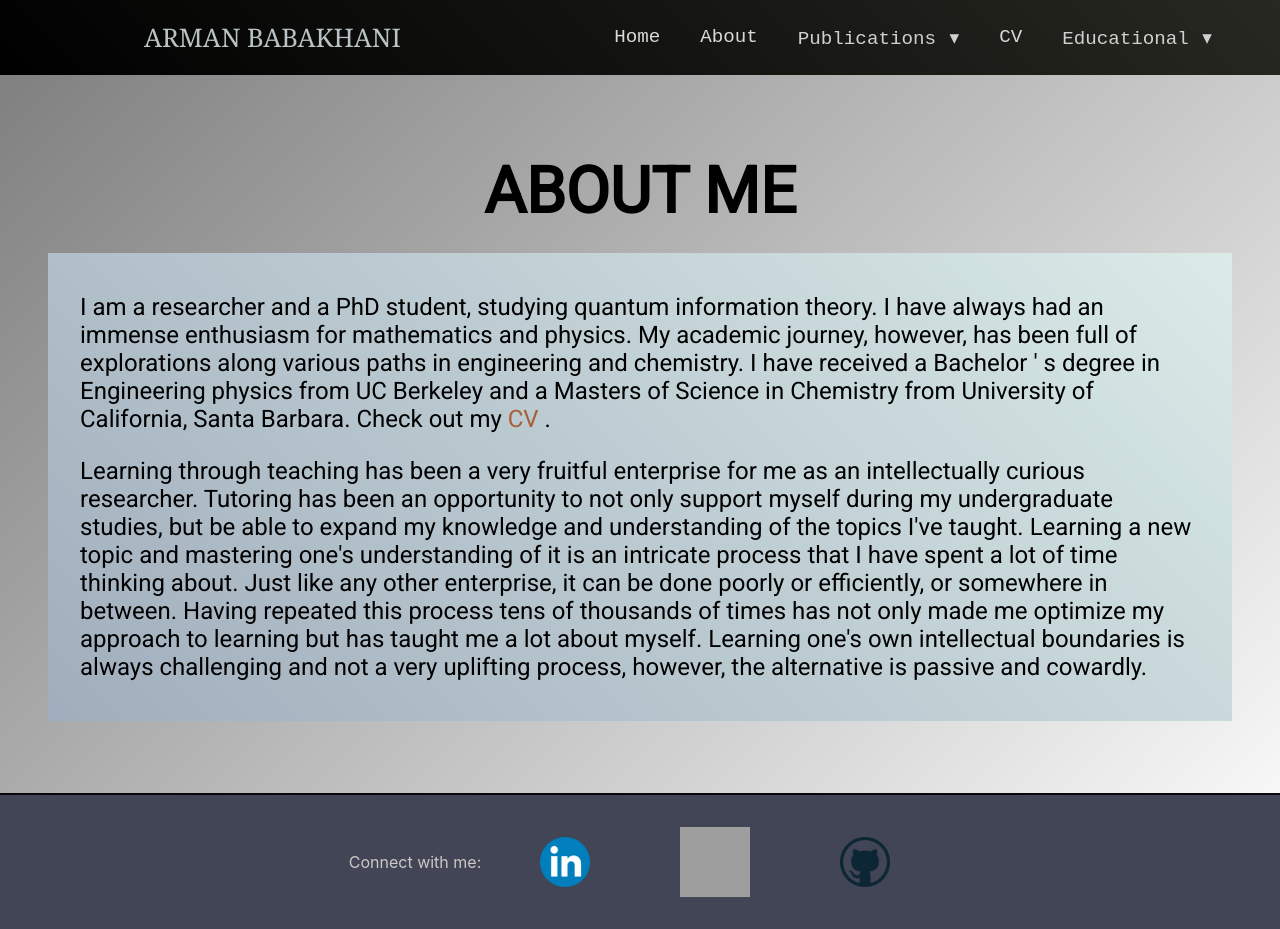
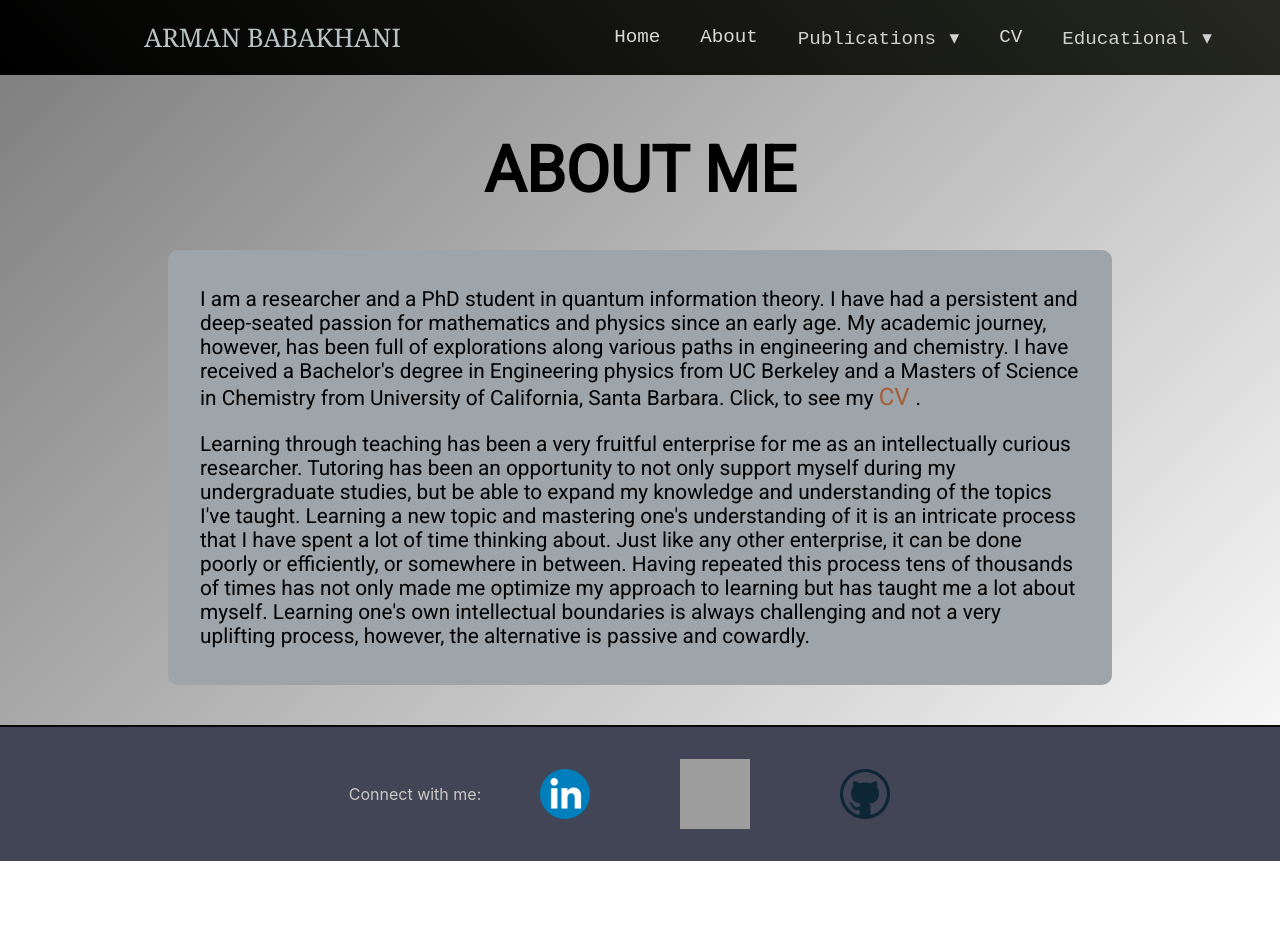
Before and after one commit to armanxbabakhani/ArmanWeb, a Next.js app: page /me in a window 1280 px wide. After the commit the page ends 861 px from the top, so only its background shows below. Built offline with nearby package versions, Linux system fonts and the light colour scheme; grey boxes are pictures that could not be loaded.

Commit message:
changed the about me page (font and margins)

```diff
--- a/component/layout.js
+++ b/component/layout.js
@@ -151,11 +151,11 @@ export default function Layout({children}){
                     <ItemDrop name = 'Educational'>
                         <DropdownMenu>
                             <li>
-                                <a href="https://www.youtube.com/channel/UCtuf8lx4SvE3hEZe7NuagzA">YouTube Videos</a>
+                                <a href="https://www.youtube.com/channel/UCtuf8lx4SvE3hEZe7NuagzA">Videos</a>
                             </li>
                             <li>
                                 <Link href="/tutoring" passHref>
-                                    <a>Tutoring Experience</a>
+                                    <a>Tutoring</a>
                                 </Link>
                             </li>
                         </DropdownMenu>
@@ -208,7 +208,7 @@ function ItemDrop(props){
                 <a href='#' onClick={() => setIsOpen1(!isOpen1)}>
                     {props.name}
                 </a>
-        </div>
+            </div>
             {isOpen1 && props.children}
             {isOpen1 && <div className={styles.overlay} onClick = {() => setIsOpen1(false)}></div>}
         </div>
--- a/pages/me.js
+++ b/pages/me.js
@@ -5,15 +5,14 @@ export default function Me() {
     return(
         <div>
             <main className={styles.main}>
-                <h1 className={styles.title}>
-                    ABOUT ME
-                </h1>
+                <div className={styles.title}>
+                    <h1> ABOUT ME </h1>
+                </div>
                 <div className={styles.me}>
                     <p>
-                    I am a researcher and a PhD student, studying quantum information theory.
-                    I have always had an immense enthusiasm for mathematics and physics.
-                    My academic journey, however, has been full of explorations along various paths in engineering and chemistry. I have received a Bachelor &apos; s degree in Engineering physics
-                    from UC Berkeley and a Masters of Science in Chemistry from University of California, Santa Barbara. Check out my <a href="/Arman_Resume_web.pdf" > CV </a>.
+                    I am a researcher and a PhD student in quantum information theory.
+                    I have had a persistent and deep-seated passion for mathematics and physics since an early age. My academic journey, however, has been full of explorations along various paths in engineering and chemistry. I have received a Bachelor&apos;s degree in Engineering physics
+                    from UC Berkeley and a Masters of Science in Chemistry from University of California, Santa Barbara. Click, to see my <a href="/Arman_Resume_web.pdf" > CV </a>.
                     </p>
                     <p>
                     Learning through teaching has been a very fruitful enterprise for me as an intellectually curious researcher. Tutoring has been an opportunity to not only support myself during my undergraduate studies, but be able to expand my knowledge and understanding of the topics I&apos;ve taught.
--- a/styles/Home.module.css
+++ b/styles/Home.module.css
@@ -6,8 +6,7 @@
 
 .main {
   min-height: 25vh;
-  padding: 4rem 0;
-  flex: 1;
+  padding: 1rem 10%;
   display: flex;
   flex-direction: column;
   justify-content: center;
@@ -99,27 +98,27 @@
 }
 
 
-.title a {
-  color: #0070f3;
-  text-decoration: none;
-}
-
-.title a:hover,
-.title a:focus,
-.title a:active {
-  text-decoration: underline;
-}
-
 .title,
 .description {
-  margin: 1rem;
   line-height: 1.15;
-  font-size: 4rem;
   font-family: 'Roboto'
 }
 
 .title {
   text-align: center;
+}
+
+.title a {
+  color: #0070f3;
+  text-decoration: none;
+}
+.title h1{
+  font-size: 4rem;
+}
+.title a:hover,
+.title a:focus,
+.title a:active {
+  text-decoration: underline;
 }
 
 .description {
@@ -189,18 +188,19 @@
   max-width: 450px;
 }
 .me{
-  background: linear-gradient(45deg, #a0adbc, #daebe8);
-  margin: 0.5rem;
+  background-color: #9da4aa;
+  border-radius: 10px;
+  margin: 0 0.5rem 1.5rem;
   padding: 1rem 2rem;
   text-align: left;
   color: inherit;
-  text-decoration: none;
   font-family: 'Roboto' , Helvetica, 'Times New Roman', Times;
   font-size: 1.5rem;
-  /* border: 1px solid #251927;
-  border-radius: 0px; */
   transition: color 0.15s ease, border-color 0.15s ease;
   max-width: 1200px;
+}
+.me p{
+  font-size: 1.3rem;
 }
 .me a {
   color: rgb(167, 93, 56);
--- a/styles/Layout.module.css
+++ b/styles/Layout.module.css
@@ -52,23 +52,25 @@
     position: absolute;
     top: 60px;
     background: rgb(79, 85, 99);
-    transform: translateX(-20%);
+    transform: translateX(-10%);
     transition: background 300ms;
-    padding: 0.2rem;
-    z-index: 50;
+    padding: 0 10px;
+    z-index: 8;
     box-shadow: 0 0 35px 0 rgba(0,0,0,0.25);
+    opacity: 0.95;
+    border-radius: 5px;
     overflow: hidden;
 }
 
 .navdropdown:hover{
-    background-color: rgb(74, 90, 109);
+    background-color: rgb(78, 70, 63);
 }
 
 .droplist{
     display: flex;
     flex-direction: column;
     justify-content: left;
-    padding: 0 20px;
+    padding: 0 20px 0;
 }
 
 .droplist a{
@@ -86,15 +88,17 @@
 
 .overlay{
     position: fixed;
+    top:0;
+    bottom: 0;
+    left:0;
+    right:0;
     flex-direction: column;
     align-items: center;
     justify-content: center;
-    left:0;
-    right:0;
     width:100%;
     height:100%;
     overflow:auto;
-    z-index: 10;
+    z-index: 7;
 }
 
 .hamwrapper{
```
